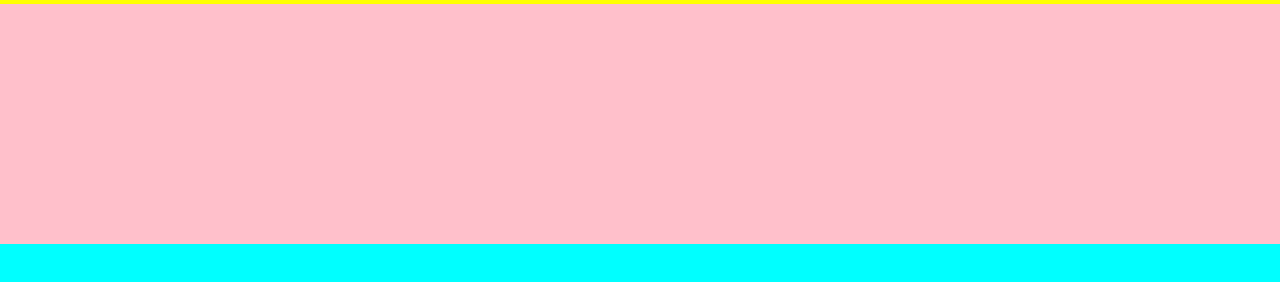
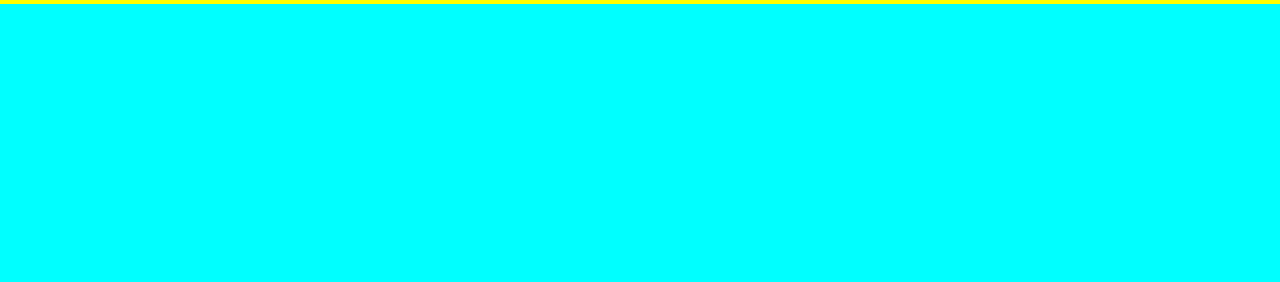
Before and after one commit to nskills-lab/weather-app, a website built with webpack: page src/template.html in a window 1280 px wide. Shown: the part 60-342 px from the top of the page. Built offline with nearby package versions, Linux system fonts and the light colour scheme.

Commit message:
Update template layout

```diff
--- a/src/styles/main.css
+++ b/src/styles/main.css
@@ -47,12 +47,7 @@ h2{
     justify-content: space-around;
 }
 
-#today{
-    background-color: pink;
-    min-height: 30%;
-}
-
 #weekly{
     background-color: cyan;
-    min-height: 62%;
+    min-height: 92%;
 }
--- a/src/template.html
+++ b/src/template.html
@@ -27,7 +27,6 @@
         </div>
 
         </div>
-        <div id="today" class="content"></div>
         <div id="weekly" class="content"></div>
     </div>
 
```
